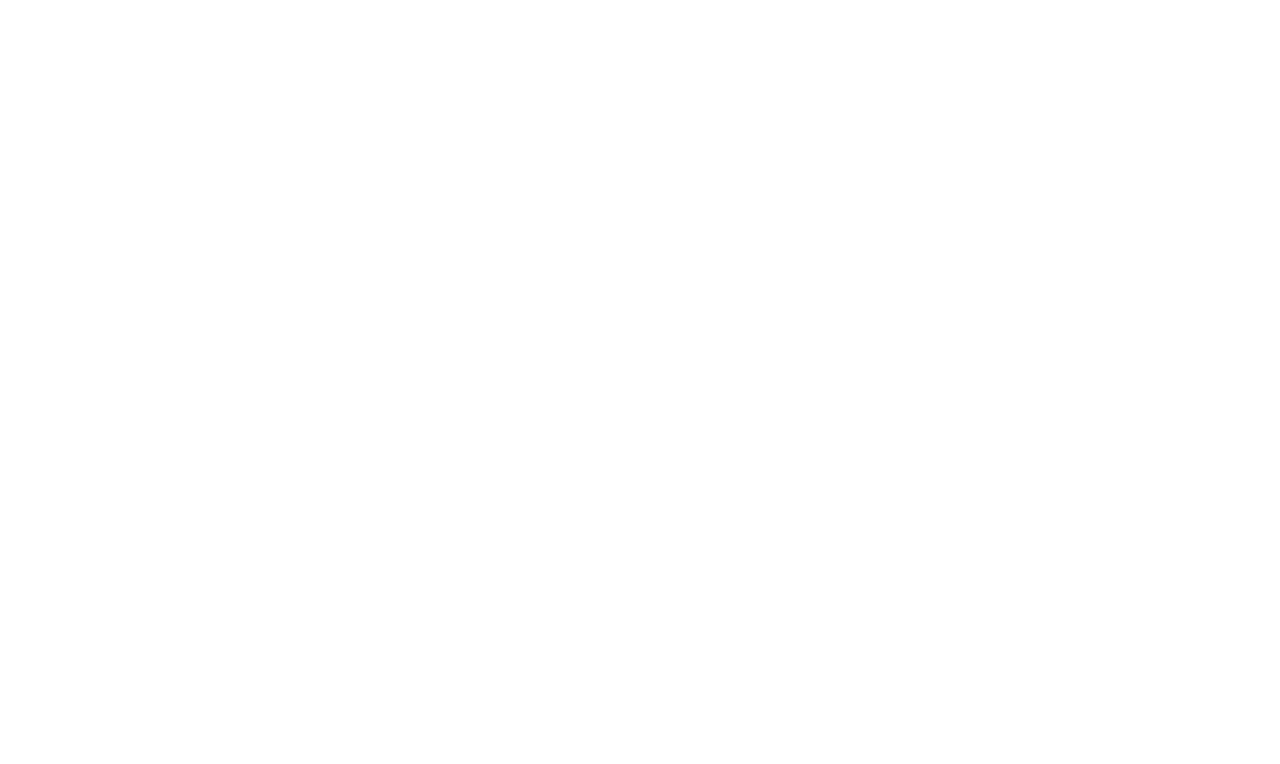
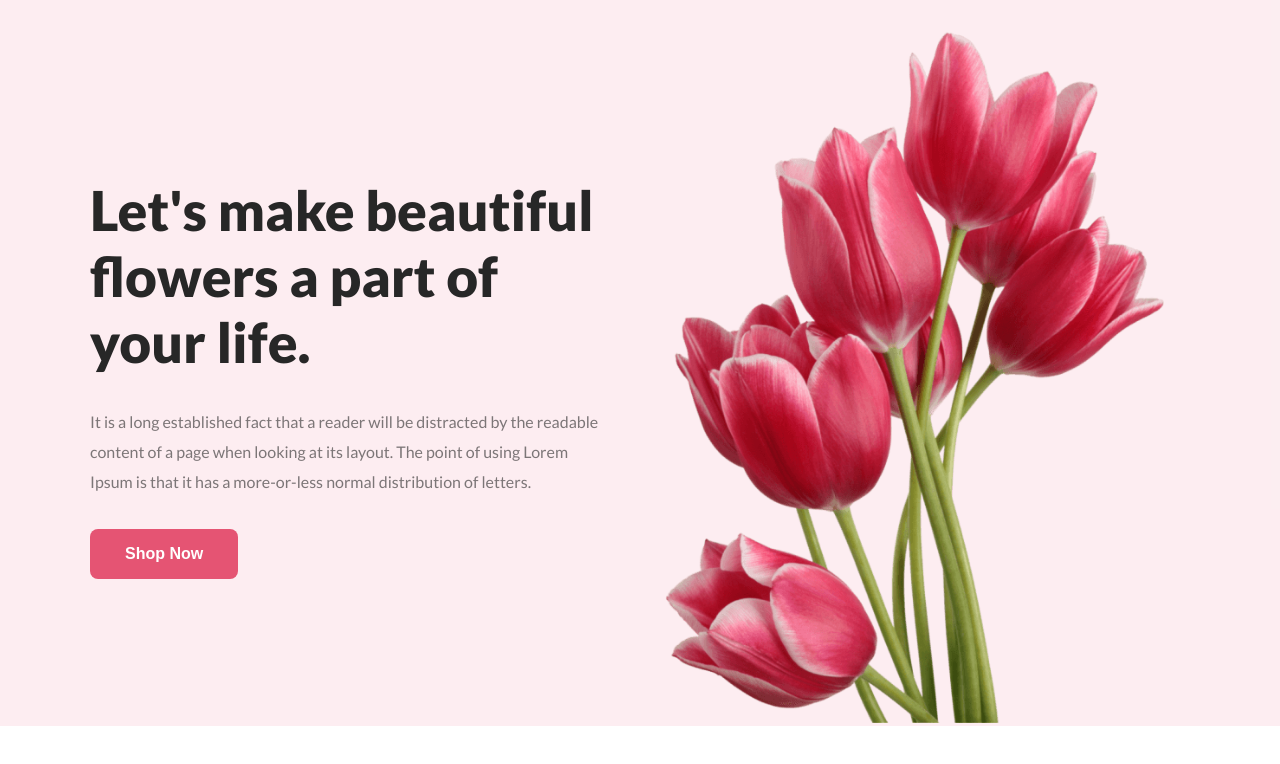
Before and after one commit to Aaban-Nayeem/flower-shop-assignment, a plain HTML site: page index.html in a window 1280 px wide. Drawn offline with Linux system fonts and the light colour scheme.

Commit message:
added header section

```diff
--- a/index.html
+++ b/index.html
@@ -4,7 +4,27 @@
     <meta charset="UTF-8" />
     <meta name="viewport" content="width=device-width, initial-scale=1.0" />
     <link rel="stylesheet" href="style.css" />
-    <title>Document</title>
+    <title>Flower Shop</title>
   </head>
-  <body></body>
+  <body>
+    <header>
+      <div class="header-text">
+        <h3 class="header-text-title">
+          Let's make beautiful flowers a part of your life.
+        </h3>
+        <p class="header-text-description">
+          It is a long established fact that a reader will be distracted by the
+          readable content of a page when looking at its layout. The point of
+          using Lorem Ipsum is that it has a more-or-less normal distribution of
+          letters.
+        </p>
+        <button class="shop-now-btn"><a href="#">Shop Now </a></button>
+      </div>
+      <div class="header-img">
+        <img src="./Flower Asset/header-img.png" alt="Header Flower Photo" class="header-photo" />
+      </div>
+    </header>
+    <main></main>
+    <footer></footer>
+  </body>
 </html>
--- a/style.css
+++ b/style.css
@@ -0,0 +1,50 @@
+@import url("https://fonts.googleapis.com/css2?family=Lato:ital,wght@0,300;0,400;0,700;0,900;1,100;1,300;1,400;1,700;1,900&display=swap");
+
+* {
+  margin: 0px;
+  padding: 0px;
+}
+
+body {
+  font-family: "Lato", sans-serif;
+}
+
+header {
+  display: flex;
+  justify-content: center;
+  align-items: center;
+  gap: 38px;
+  background: rgba(229, 84, 115, 0.1);
+  padding: 30px 90px 0px;
+}
+
+.header-text-title {
+  color: #272727;
+  font-size: 55px;
+  font-weight: 800;
+}
+
+.header-text-description {
+  color: rgba(39, 39, 39, 0.6);
+  font-size: 16px;
+  line-height: 30px;
+  margin: 32px 0px;
+}
+
+.shop-now-btn {
+  padding: 16px 35px;
+  border: none;
+  border-radius: 8px;
+  background: #e55473;
+}
+
+.shop-now-btn > a {
+  color: #fff;
+  font-size: 16px;
+  font-weight: 700;
+  text-decoration: none;
+}
+
+.header-photo {
+  width: 550px;
+}
```
Also changed, not shown: Flower Asset/header-img.png (renamed from Flower Asset/pngwing 10.png), Flower Asset/pngwing 10 (2).png (renamed from Flower Asset/pngwing 6.png).
